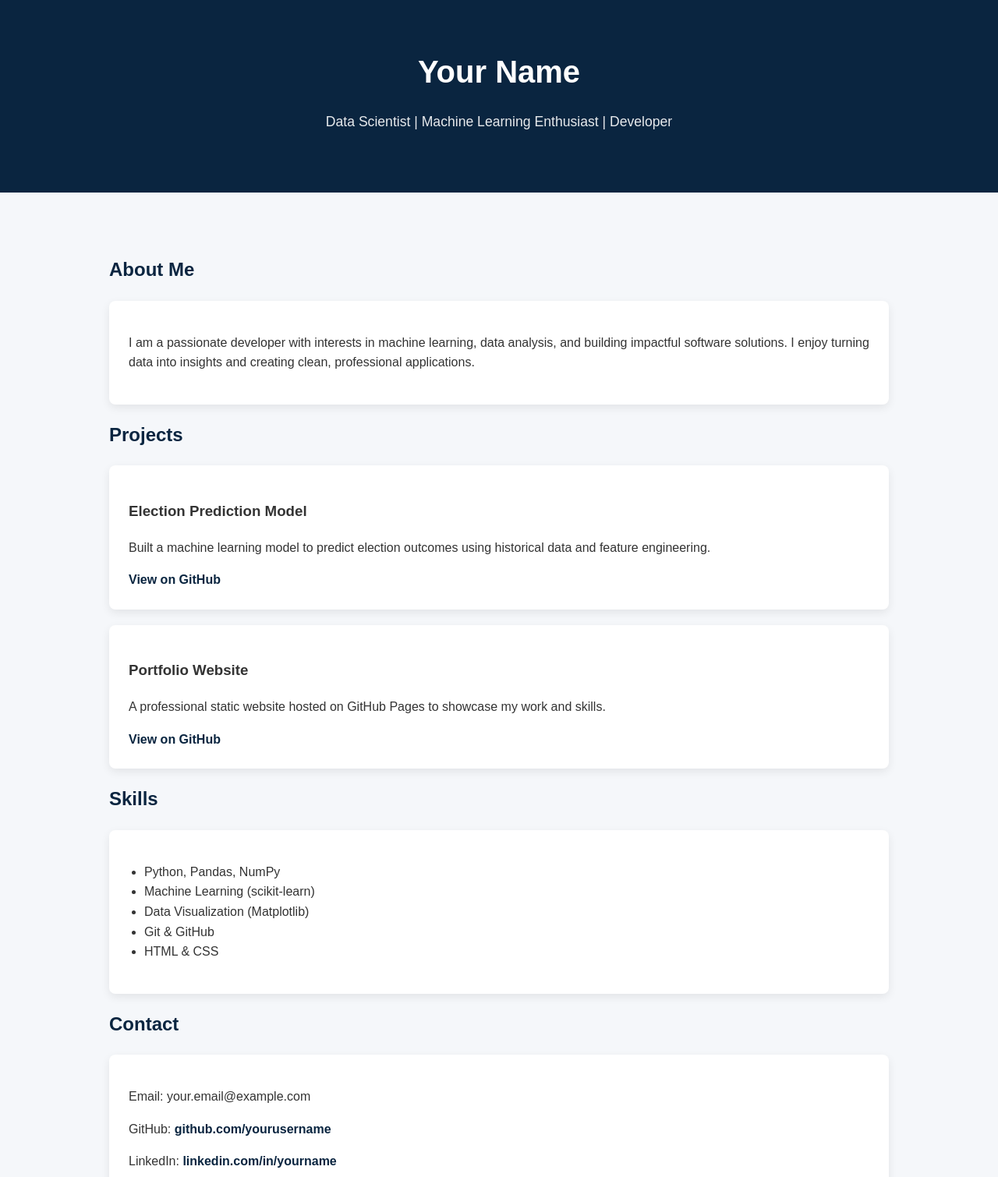
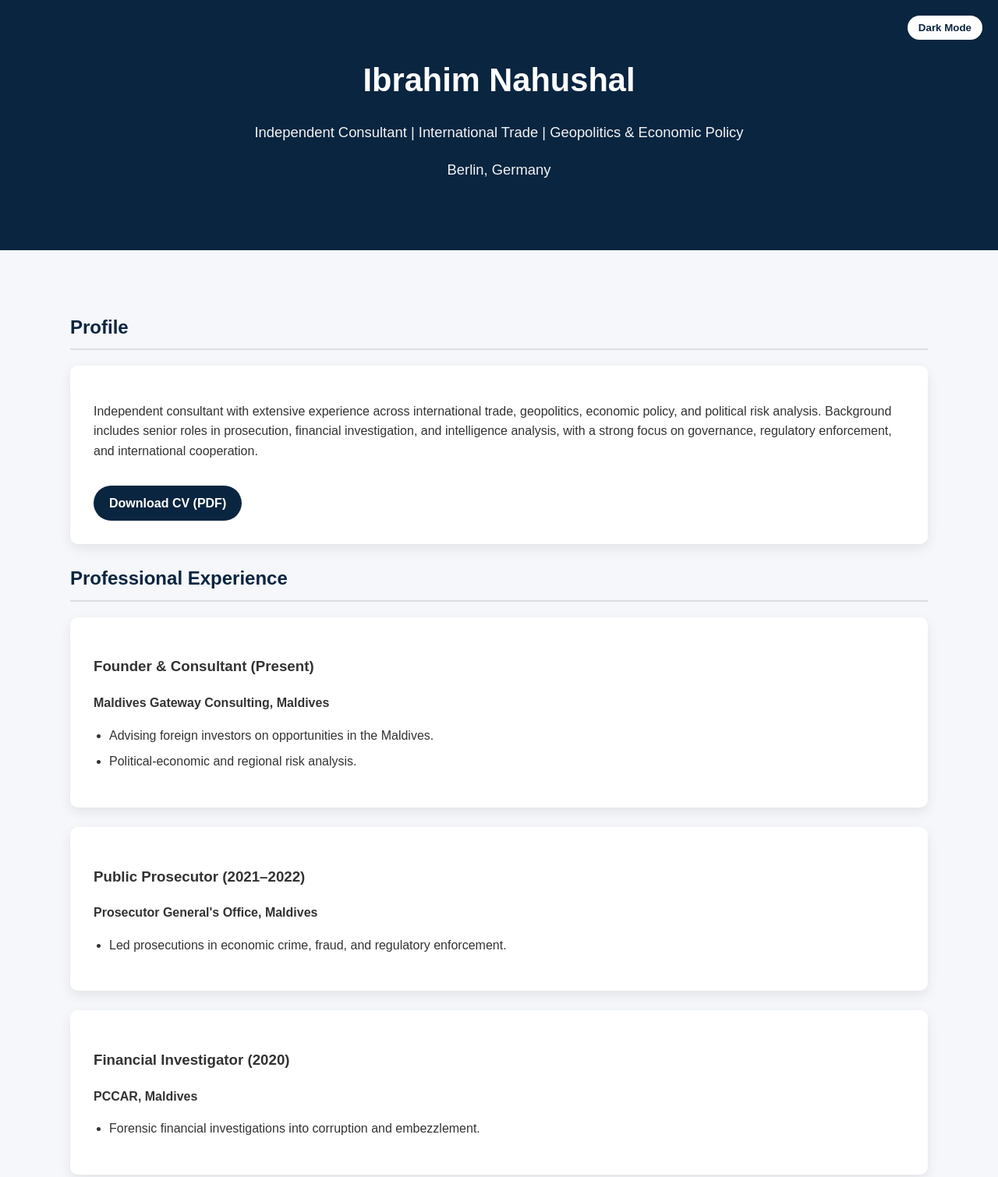
Before and after one commit to inahushal/nahushal.github.io, a plain HTML site: page index.html in a window 1280 px wide. Shown: the top 1510 px of the page at 78% size. Drawn offline with Linux system fonts and the light colour scheme.

Commit message:
Update index.html

```diff
--- a/index.html
+++ b/index.html
@@ -3,120 +3,222 @@
 <head>
   <meta charset="UTF-8" />
   <meta name="viewport" content="width=device-width, initial-scale=1.0" />
-  <title>Your Name | Professional Portfolio</title>
-  <meta name="description" content="Professional portfolio website showcasing projects, skills, and contact information." />
+  <title>Ibrahim Nahushal | Independent Consultant</title>
+  <meta name="description" content="Independent Consultant specializing in International Trade, Geopolitics, and Economic Policy." />
+
   <style>
+    :root {
+      --bg: #f5f7fa;
+      --text: #333;
+      --card: #ffffff;
+      --primary: #0a2540;
+    }
+
+    body.dark {
+      --bg: #0f172a;
+      --text: #e5e7eb;
+      --card: #1e293b;
+      --primary: #38bdf8;
+    }
+
     body {
       margin: 0;
       font-family: Arial, Helvetica, sans-serif;
       line-height: 1.6;
-      color: #333;
-      background-color: #f5f7fa;
+      color: var(--text);
+      background-color: var(--bg);
+      transition: background 0.4s, color 0.4s;
     }
+
     header {
-      background: #0a2540;
+      background: var(--primary);
       color: white;
-      padding: 60px 20px;
+      padding: 70px 20px;
       text-align: center;
+      position: relative;
     }
+
     header h1 {
       margin: 0;
-      font-size: 2.5rem;
+      font-size: 2.6rem;
+      animation: fadeIn 1s ease;
     }
+
     header p {
-      font-size: 1.1rem;
-      opacity: 0.9;
+      font-size: 1.15rem;
+      opacity: 0.95;
+      animation: fadeIn 1.4s ease;
     }
+
+    .toggle {
+      position: absolute;
+      top: 20px;
+      right: 20px;
+      background: white;
+      color: #0a2540;
+      border: none;
+      padding: 8px 14px;
+      border-radius: 20px;
+      cursor: pointer;
+      font-weight: bold;
+    }
+
     section {
-      max-width: 1000px;
+      max-width: 1100px;
       margin: auto;
       padding: 60px 20px;
     }
+
     h2 {
-      color: #0a2540;
+      color: var(--primary);
       margin-bottom: 20px;
+      border-bottom: 2px solid rgba(0,0,0,0.1);
+      padding-bottom: 8px;
     }
+
     .card {
-      background: white;
-      border-radius: 8px;
-      padding: 25px;
-      margin-bottom: 20px;
-      box-shadow: 0 4px 12px rgba(0,0,0,0.08);
+      background: var(--card);
+      border-radius: 10px;
+      padding: 30px;
+      margin-bottom: 25px;
+      box-shadow: 0 6px 16px rgba(0,0,0,0.08);
+      animation: fadeUp 0.8s ease;
     }
-    ul {
-      padding-left: 20px;
-    }
+
+    ul { padding-left: 20px; }
+    li { margin-bottom: 8px; }
+
     a {
-      color: #0a2540;
+      color: var(--primary);
       text-decoration: none;
       font-weight: bold;
     }
-    a:hover {
-      text-decoration: underline;
-    }
+
     footer {
-      background: #0a2540;
+      background: var(--primary);
       color: white;
       text-align: center;
-      padding: 20px;
+      padding: 25px;
       font-size: 0.9rem;
+    }
+
+    .contact {
+      display: grid;
+      grid-template-columns: repeat(auto-fit, minmax(250px, 1fr));
+      gap: 20px;
+    }
+
+    .cv {
+      display: inline-block;
+      margin-top: 15px;
+      padding: 10px 20px;
+      background: var(--primary);
+      color: white;
+      border-radius: 25px;
+    }
+
+    @keyframes fadeIn {
+      from { opacity: 0; transform: translateY(10px); }
+      to { opacity: 1; transform: translateY(0); }
+    }
+
+    @keyframes fadeUp {
+      from { opacity: 0; transform: translateY(20px); }
+      to { opacity: 1; transform: translateY(0); }
     }
   </style>
 </head>
 <body>
 
 <header>
-  <h1>Your Name</h1>
-  <p>Data Scientist | Machine Learning Enthusiast | Developer</p>
+  <button class="toggle" onclick="toggleDark()">Dark Mode</button>
+  <h1>Ibrahim Nahushal</h1>
+  <p>Independent Consultant | International Trade | Geopolitics & Economic Policy</p>
+  <p>Berlin, Germany</p>
 </header>
 
 <section>
-  <h2>About Me</h2>
+  <h2>Profile</h2>
   <div class="card">
     <p>
-      I am a passionate developer with interests in machine learning, data analysis, and building impactful software solutions. I enjoy turning data into insights and creating clean, professional applications.
+      Independent consultant with extensive experience across international trade, geopolitics, economic policy, and political risk analysis. Background includes senior roles in prosecution, financial investigation, and intelligence analysis, with a strong focus on governance, regulatory enforcement, and international cooperation.
     </p>
+    <a class="cv" href="#">Download CV (PDF)</a>
   </div>
 
-  <h2>Projects</h2>
+  <h2>Professional Experience</h2>
+
   <div class="card">
-    <h3>Election Prediction Model</h3>
-    <p>
-      Built a machine learning model to predict election outcomes using historical data and feature engineering.
-    </p>
-    <a href="#">View on GitHub</a>
+    <h3>Founder & Consultant (Present)</h3>
+    <strong>Maldives Gateway Consulting, Maldives</strong>
+    <ul>
+      <li>Advising foreign investors on opportunities in the Maldives.</li>
+      <li>Political‑economic and regional risk analysis.</li>
+    </ul>
   </div>
 
   <div class="card">
-    <h3>Portfolio Website</h3>
-    <p>
-      A professional static website hosted on GitHub Pages to showcase my work and skills.
-    </p>
-    <a href="#">View on GitHub</a>
+    <h3>Public Prosecutor (2021–2022)</h3>
+    <strong>Prosecutor General's Office, Maldives</strong>
+    <ul>
+      <li>Led prosecutions in economic crime, fraud, and regulatory enforcement.</li>
+    </ul>
   </div>
 
-  <h2>Skills</h2>
+  <div class="card">
+    <h3>Financial Investigator (2020)</h3>
+    <strong>PCCAR, Maldives</strong>
+    <ul>
+      <li>Forensic financial investigations into corruption and embezzlement.</li>
+    </ul>
+  </div>
+
+  <div class="card">
+    <h3>Intelligence Analyst & Liaison Officer (2019–2020)</h3>
+    <strong>Maldives Police Service</strong>
+    <ul>
+      <li>Geopolitical and national security analysis.</li>
+      <li>International liaison with Middle East & Turkey partners.</li>
+    </ul>
+  </div>
+
+  <h2>Education</h2>
+  <div class="card">
+    <h3>MA – International Relations & Business Administration</h3>
+    <p>Hochschule Furtwangen University, Berlin (2022–2023)</p>
+  </div>
+
+  <div class="card">
+    <h3>BA – Law & Police Sciences</h3>
+    <p>Royal Academy of Police, Bahrain (2013–2017)</p>
+  </div>
+
+  <h2>Publications</h2>
   <div class="card">
     <ul>
-      <li>Python, Pandas, NumPy</li>
-      <li>Machine Learning (scikit-learn)</li>
-      <li>Data Visualization (Matplotlib)</li>
-      <li>Git & GitHub</li>
-      <li>HTML & CSS</li>
+      <li><strong>Nahushal, I.</strong> (2024). <em>South Asia Research</em>.</li>
+      <li>The Inevitable Geoeconomics Between The Allies (2023).</li>
+      <li>L’invasion de l’Ukraine par la Russie (2022).</li>
     </ul>
   </div>
 
   <h2>Contact</h2>
-  <div class="card">
-    <p>Email: your.email@example.com</p>
-    <p>GitHub: <a href="https://github.com/yourusername">github.com/yourusername</a></p>
-    <p>LinkedIn: <a href="#">linkedin.com/in/yourname</a></p>
+  <div class="card contact">
+    <p>Email: <a href="mailto:inahushal@gmail.com">inahushal@gmail.com</a></p>
+    <p>Phone: +49 162 9576569</p>
+    <p>Substack: <a href="https://nahushal.substack.com" target="_blank">nahushal.substack.com</a></p>
   </div>
 </section>
 
 <footer>
-  © 2026 Your Name. All rights reserved.
+  © 2026 Ibrahim Nahushal
 </footer>
+
+<script>
+  function toggleDark() {
+    document.body.classList.toggle('dark');
+  }
+</script>
 
 </body>
 </html>
```
